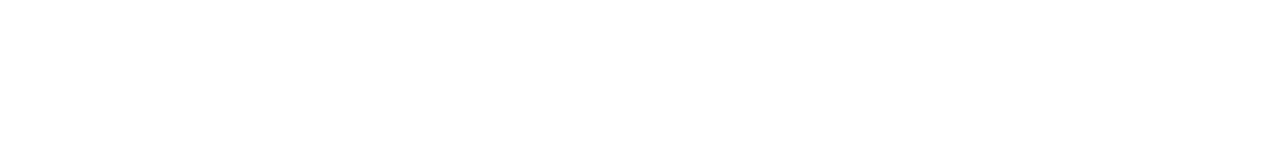
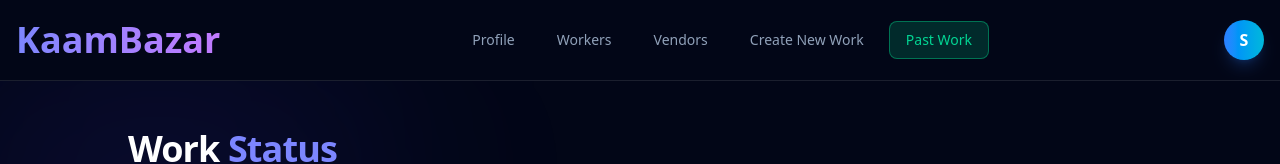
Before and after one commit to vanshsharma3777/KaamBazar-2, a Next.js app: page /user/get-work in a window 1280 px wide. Before the commit this address had no page. Shown: the top 164 px of the page. Built offline with nearby package versions, Linux system fonts and the light colour scheme; no server answers; the database is empty; sample sign-in values are in the browser's storage.

Commit message:
fixed profile photo bug

```diff
--- a/app/dashboard/[role]/page.tsx
+++ b/app/dashboard/[role]/page.tsx
@@ -132,7 +132,10 @@
       toast.success("Work posted successfully!", {
         icon: '🚀',
         style: { background: '#064e3b', color: '#fff', border: '1px solid #10b981' }
-      });
+      })
+   }, 1000);
+   setTimeout(() => {
+    router.replace('/user/get-work')
    }, 1000);
   };
     if (status === "loading") {
--- a/app/user/profile/page.tsx
+++ b/app/user/profile/page.tsx
@@ -107,7 +107,7 @@
                   <div className="absolute -inset-1 bg-gradient-to-r from-indigo-500 to-emerald-500 rounded-full blur opacity-25 group-hover:opacity-50 transition duration-1000"></div>
                   <motion.img
                     whileHover={{ scale: 1.05 }}
-                    src={session.user?.image! || '/pro.png' }
+                    src={ session.user?.image ||'/pro.png' }
                     alt="Profile"
                     className="relative w-24 h-24 md:w-32 md:h-32 rounded-full border-2 border-white/10 bg-slate-800 object-cover"
                   />
--- a/components/userHeader.tsx
+++ b/components/userHeader.tsx
@@ -32,7 +32,7 @@
     { name: "Workers", href: "/user/get-worker", id: "workers", color: "bg-emerald-500/20 text-emerald-400 border-emerald-500/50" },
     { name: "Vendors", href: "/user/get-vendor", id: "vendors", color: "bg-emerald-500/20 text-emerald-400 border-emerald-500/50" },
     { name: "Create New Work", href: "/dashboard/user", id: "create", color: "bg-emerald-500/20 text-emerald-400 border-emerald-500/50" },
-    { name: "Past Work", href: "/user/past-work", id: "history", color: "bg-emerald-500/20 text-emerald-400 border-emerald-500/50" },
+    { name: "Past Work", href: "/user/get-work", id: "history", color: "bg-emerald-500/20 text-emerald-400 border-emerald-500/50" },
   ];
   return (
     <header className="sticky top-0 z-50 border-b border-white/10 bg-[#020617] backdrop-blur-md">
```
Also changed, not shown: app/user/get-work/page.tsx (renamed from app/user/past-work/page.tsx).
